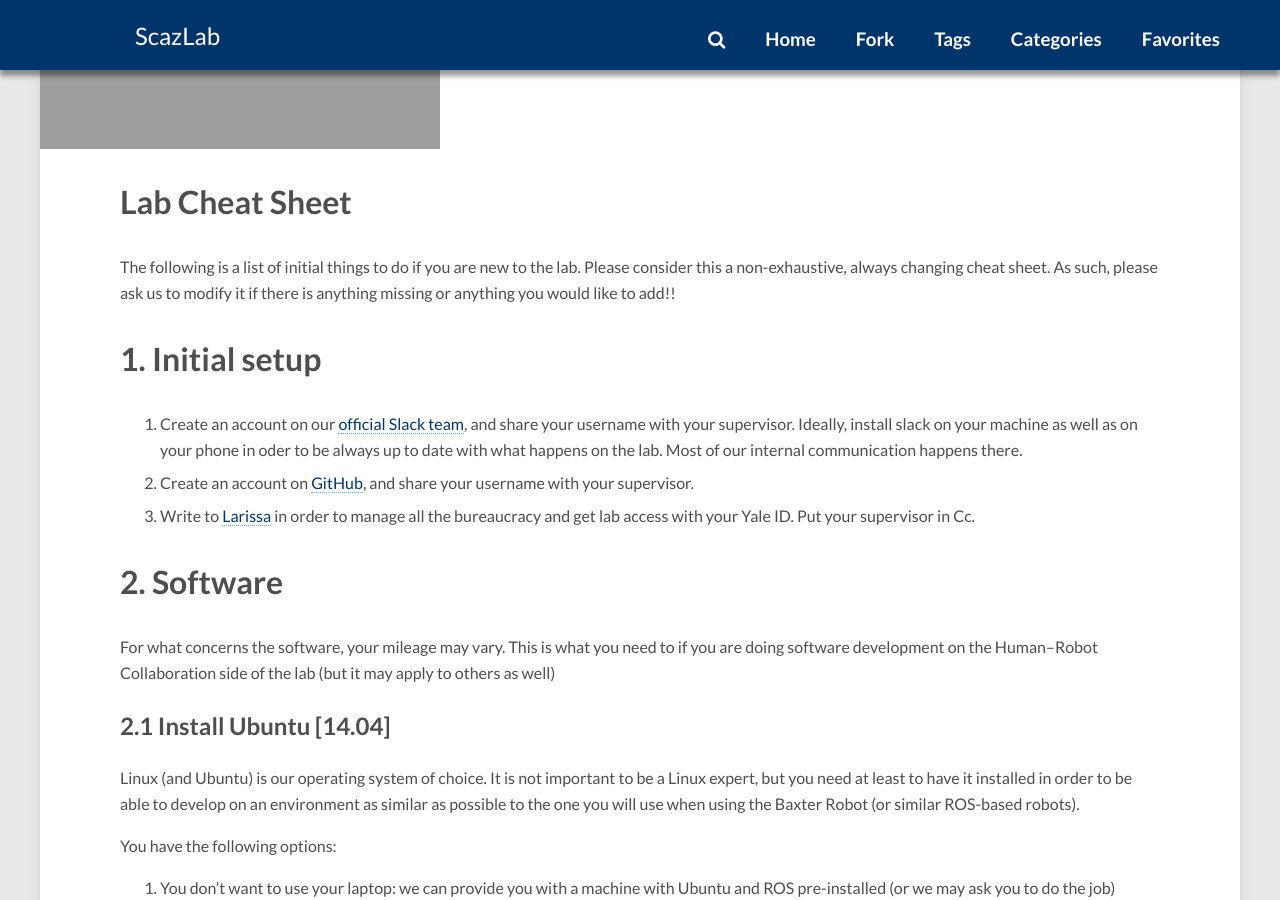
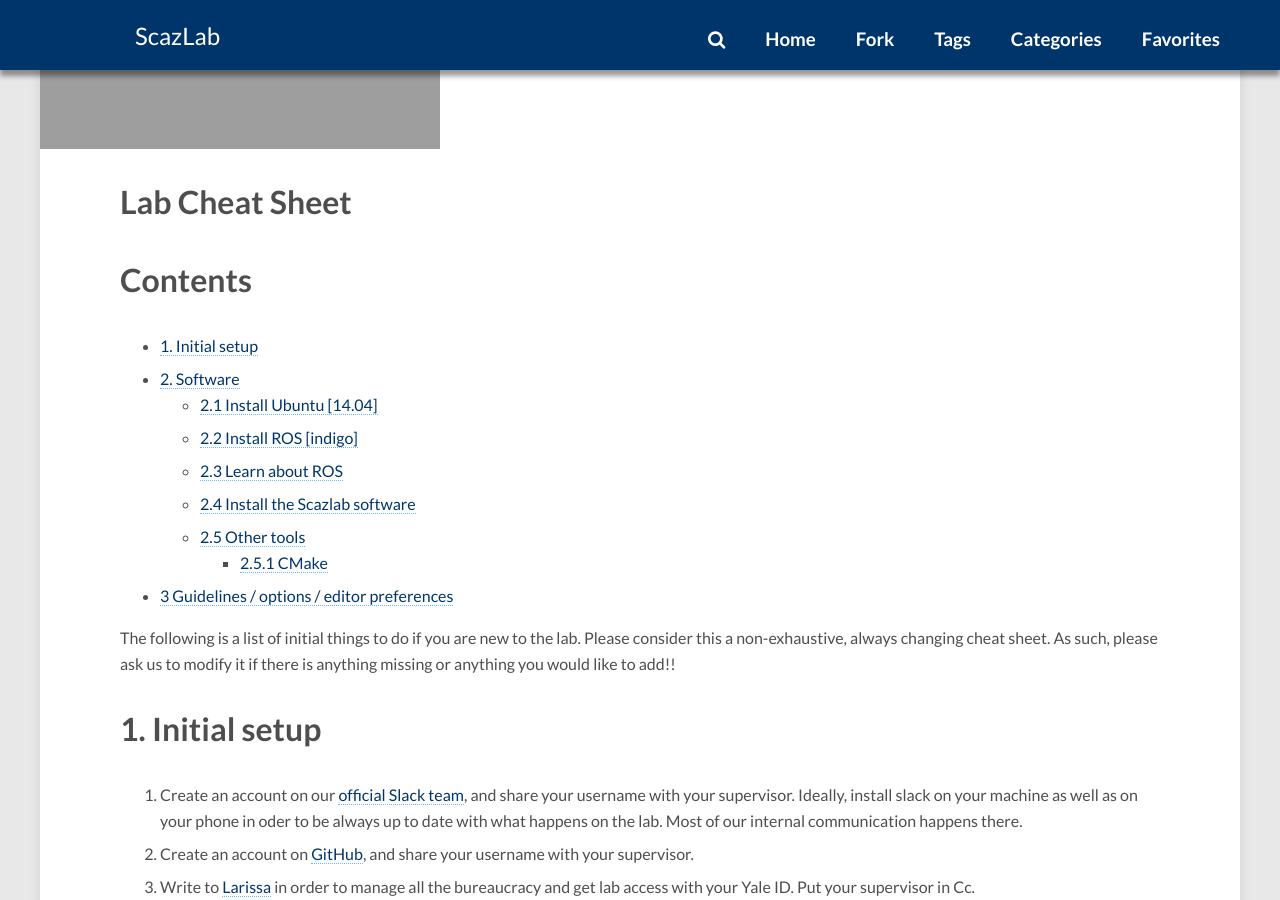
Before and after one commit to ScazLab/ScazLab.github.io, a Jekyll site: the page built from _posts/2017-09-19-Start-in-the-lab.md, in a window 1280 px wide and 900 px high, scrolled down 501 px. Built offline with Jekyll 4.4.1, drawn with Linux system fonts in a browser that asks for light colours; nearby versions of some CDN libraries; comment, search, counter and statistics services are not loaded.

Commit message:
[start] Added toc

```diff
--- a/_posts/2017-09-19-Start-in-the-lab.md
+++ b/_posts/2017-09-19-Start-in-the-lab.md
@@ -10,6 +10,12 @@ image:
   feature: group_pic.jpg
 excerpt_separator: <!-- More -->
 ---
+
+# Contents
+{:.no_toc}
+
+* This line will be replaced by the ToC, excluding the "Contents" header
+{:toc}
 
 The following is a list of initial things to do if you are new to the lab. Please consider this a non-exhaustive, always changing cheat sheet. As such, please ask us to modify it if there is anything missing or anything you would like to add!!
 
```
